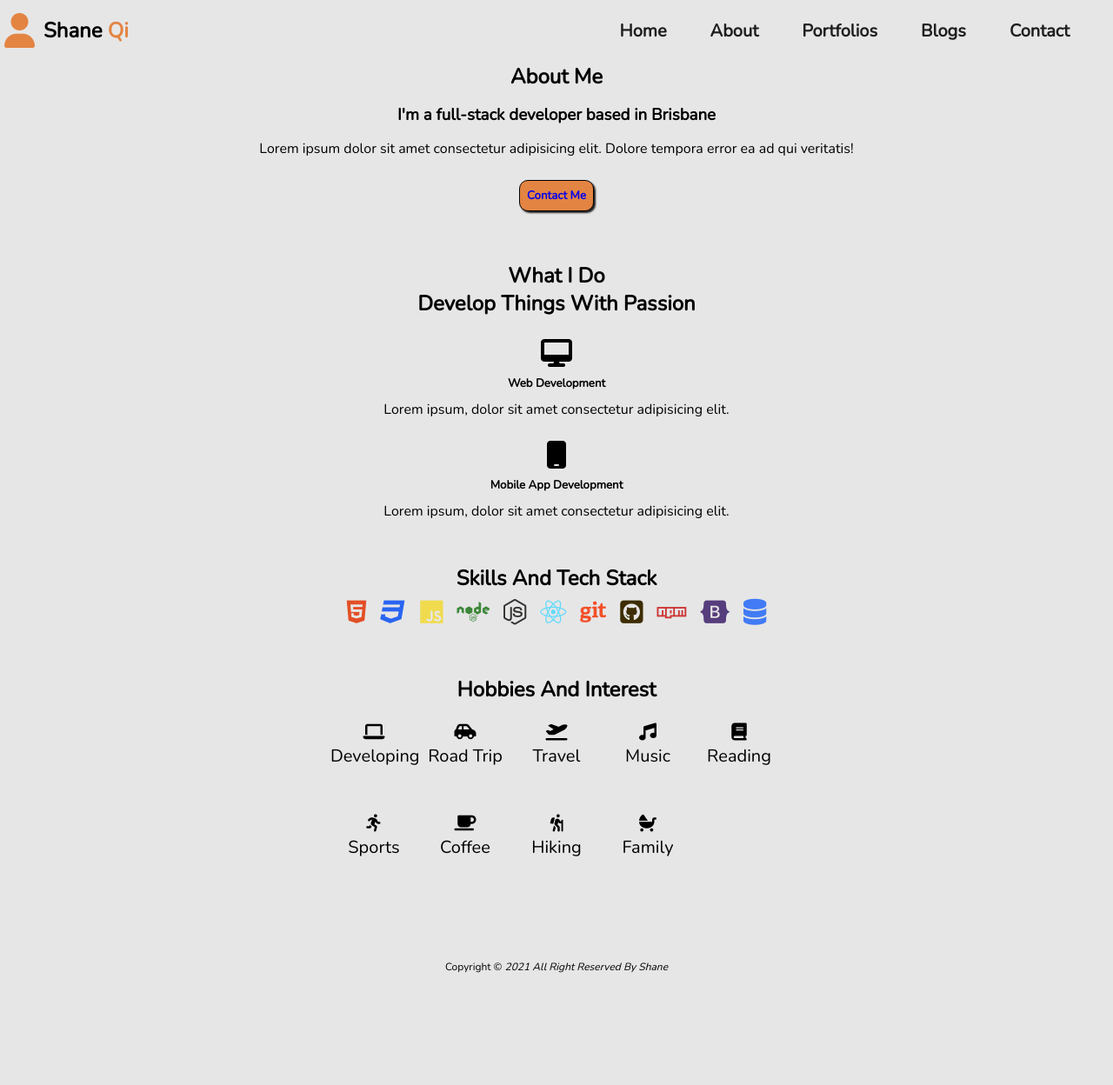
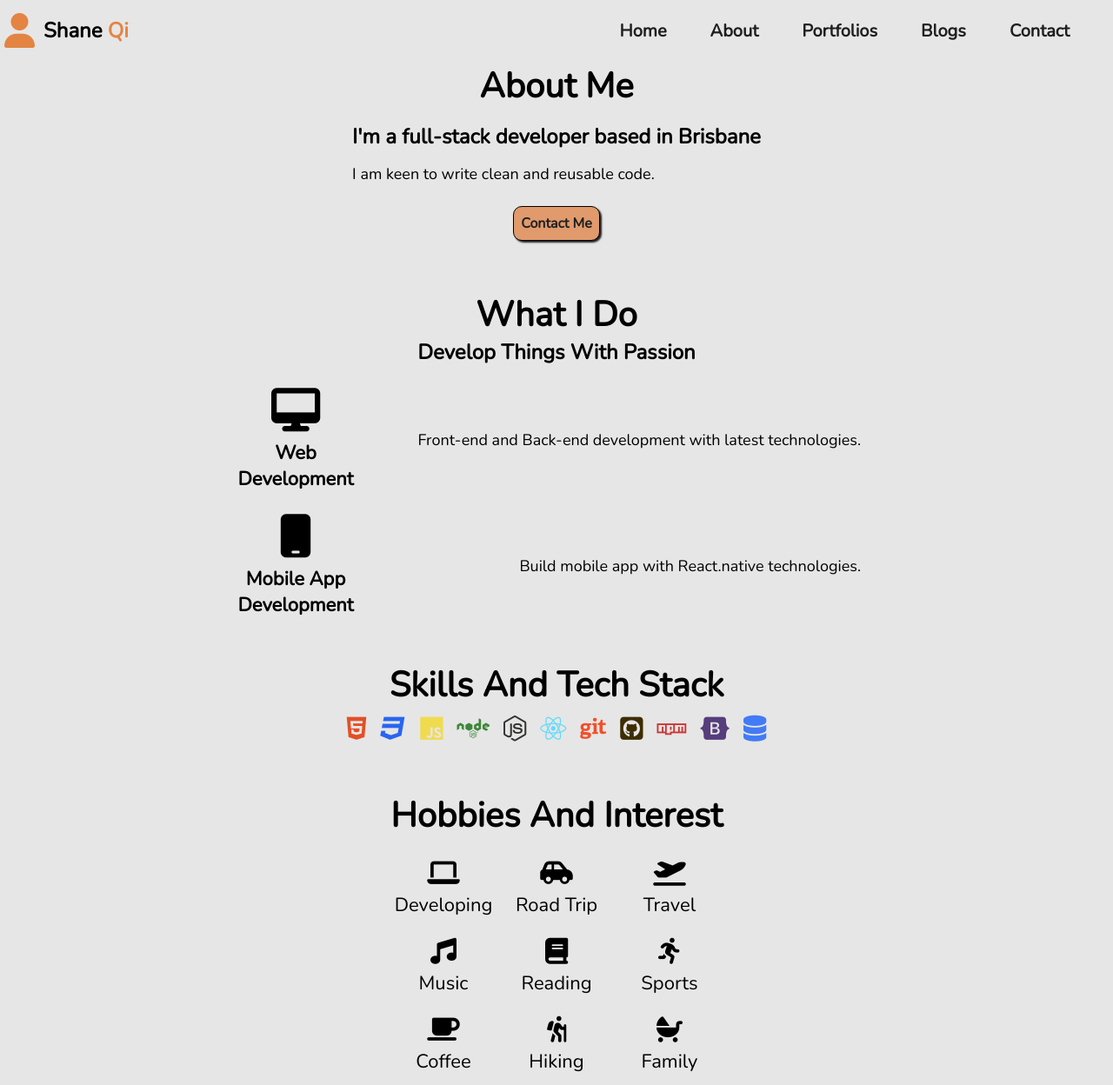
Before and after one commit to shaneqi72/portfolio_ShaneQi, a website: page src/about_page.html in a window 1280 px wide. Shown: the top 1248 px of the page at 87% size. Before the commit the page ends 1120 px from the top, so only its background shows below. Drawn offline with nearby package versions, Linux system fonts and the light colour scheme.

Commit message:
about page, add comments on scss and html

```diff
--- a/src/about_page.html
+++ b/src/about_page.html
@@ -5,16 +5,20 @@
         <meta http-equiv="X-UA-Compatible" content="IE=edge" />
         <meta name="viewport" content="width=device-width, initial-scale=1.0" />
         <title>About me</title>
-    <link rel="preconnect" href="https://fonts.googleapis.com">
-    <link rel="preconnect" href="https://fonts.gstatic.com" crossorigin>
-    <link href="https://fonts.googleapis.com/css2?family=Nunito:wght@200;300&display=swap" rel="stylesheet">
+        <link rel="preconnect" href="https://fonts.googleapis.com" />
+        <link rel="preconnect" href="https://fonts.gstatic.com" crossorigin />
+        <link
+            href="https://fonts.googleapis.com/css2?family=Nunito:wght@200;300&display=swap"
+            rel="stylesheet"
+        />
         <link rel="stylesheet" href="styles/style.css" type="text/css" />
-    <link rel="stylesheet" href="styles/about.css">
+        <link rel="stylesheet" href="styles/about.css" />
         <link
             rel="stylesheet"
             href="https://pro.fontawesome.com/releases/v5.10.0/css/all.css"
             integrity="sha384-AYmEC3Yw5cVb3ZcuHtOA93w35dYTsvhLPVnYs9eStHfGJvOvKxVfELGroGkvsg+p"
-    crossorigin="anonymous"/>
+            crossorigin="anonymous"
+        />
         <link
             rel="stylesheet"
             href="https://pro.fontawesome.com/releases/v5.10.0/css/all.css"
@@ -25,6 +29,7 @@
         <script src="nav.js"></script>
     </head>
     <body>
+        <!-- Navbar -->
         <header class="navbar-container">
             <nav class="navbar">
                 <article class="logo-container">
@@ -44,62 +49,62 @@
                 </ul>
             </nav>
         </header>
-
+        <!-- About me Main section -->
         <main>
+            <!-- Intro -->
             <section class="about_me_section">
                 <h1>About Me</h1>
                 <article>
-
                     <h3>I'm a full-stack developer based in Brisbane</h3>
-            <p>
-              Lorem ipsum dolor sit amet consectetur adipisicing elit. Dolore
-              tempora error ea ad qui veritatis!
-            </p>
+                    <p>I am keen to write clean and reusable code.</p>
                 </article>
-
-            <button class="contact_btn"><a href="contact_page.html">Contact Me</a></button>
+                <a class="contact_btn" href="contact_page.html">Contact Me</a>
             </section>
-
+            <!-- what i do section  -->
             <section class="what_i_do_section">
                 <h1>What I Do</h1>
                 <h2>Develop Things With Passion</h2>
-            <article>
+                <div class="each_container">
+                    <div class="each_title">
                         <i class="fas fa-desktop"></i>
                         <h5>Web Development</h5>
+                    </div>
                     <p>
-                  Lorem ipsum, dolor sit amet consectetur adipisicing elit.
+                        Front-end and Back-end development with latest
+                        technologies.
                     </p>
-            </article>
-            <article>
+                </div>
+                <div class="each_container">
+                    <div class="each_title">
                         <i class="fas fa-mobile"></i>
                         <h5>Mobile App Development</h5>
-                <p>
-                  Lorem ipsum, dolor sit amet consectetur adipisicing elit. </div>
-                </p>
-            </article>
+                    </div>
+                    <p>Build mobile app with React.native technologies.</p>
+                </div>
             </section>
-
+            <!-- skills section -->
             <section class="skills_section">
                 <h1>Skills And Tech Stack</h1>
                 <ul class="icon_group">
-            <li class="html"><i class="fab fa-html5 "></i></li>
+                    <li class="html"><i class="fab fa-html5"></i></li>
                     <li class="css"><i class="fab fa-css3"></i></li>
                     <li class="js"><i class="fab fa-js"></i></li>
                     <li class="node"><i class="fab fa-node"></i></li>
                     <li class="node-js"><i class="fab fa-node-js"></i></li>
                     <li class="react"><i class="fab fa-react"></i></li>
                     <li class="git"><i class="fab fa-git"></i></li>
-            <li class="git-hub"><i class="fab fa-github-square"></i></li>
+                    <li class="git-hub">
+                        <i class="fab fa-github-square"></i>
+                    </li>
                     <li class="npm"><i class="fab fa-npm"></i></li>
                     <li class="bootstrap"><i class="fab fa-bootstrap"></i></li>
                     <li class="database"><i class="fas fa-database"></i></li>
                 </ul>
-
             </section>
-
+            <!-- hobbies section -->
             <section class="hobbies_section">
                 <h1>Hobbies And Interest</h1>
-            <section class="hobbies">
+                <div class="hobbies">
                     <figure>
                         <i class="fas fa-laptop"></i>
                         <figcaption>Developing</figcaption>
@@ -136,13 +141,10 @@
                         <i class="fas fa-baby-carriage"></i>
                         <figcaption>Family</figcaption>
                     </figure>
+                </div>
             </section>
-
-
-        </section>
-
         </main>
-
+        <!-- footer -->
         <footer>
             Copyright &copy; <em>2021 All Right Reserved By Shane</em>
         </footer>
--- a/src/styles/about.scss
+++ b/src/styles/about.scss
@@ -1,14 +1,7 @@
-* {
-    margin: 0;
-    padding: 0;
-    box-sizing: border-box;
-    font-family: 'Nunito', 'Roboto', sans-serif;
-}
-
 $main-bc: #e6e6e6;
 $parimary-font-color: #1f1f1f;
 $secondary-font-color: rgb(247, 241, 241);
-$primary-color: #e38443;
+$primary-color: #e09a6c;
 
 @mixin section {
     display: flex;
@@ -16,7 +9,7 @@ $primary-color: #e38443;
     justify-content: space-between;
     align-items: center;
     margin-bottom: 50px;
-    article {
+    div {
         text-align: center;
     }
 }
@@ -35,7 +28,7 @@ $primary-color: #e38443;
 P {
     margin-top: 10px;
 }
-
+/*  about me section */
 .about_me_section {
     @include section;
     h3 {
@@ -49,18 +42,18 @@ P {
         margin-top: 10px;
     }
 }
-
+/* what i do section */
 .what_i_do_section {
     @include section;
-    article {
+    .each_container {
         margin-top: 15px;
         i {
-            font-size: xx-large;
+            font-size: 50px;
             margin: 10px;
         }
     }
 }
-
+/* skills section*/
 .skills_section {
     @include section;
     .icon_group {
@@ -107,31 +100,98 @@ P {
         }
     }
 }
-
+/* hobbies sectino */
 .hobbies_section {
     @include section;
     .hobbies {
         display: grid;
         width: auto;
         margin: 20px auto;
-        grid-template-columns: 1fr 1fr 1fr;
+        grid-template-columns: repeat(3, minmax(10px, 1fr));
         grid-gap: 5px;
         figure {
-            height: 100px;
+            height: 60px;
             width: 100px;
             text-align: center;
             font-size: 20px;
+            &:hover {
+                color: $primary-color;
+            }
             figcaption {
-                font-size: 20px;
+                font-size: 15px;
             }
         }
     }
 }
-
-@media (min-width: 481px) {
+/* tablet screen */
+@media only screen and (min-width: 481px) and (max-width: 960px) {
+    h1 {
+        font-size: 30px;
+    }
+    p {
+        font-size: 15px;
+    }
+    h3 {
+        font-size: 22px;
+    }
+    h5 {
+        font-size: 20px;
+    }
     .hobbies_section {
         .hobbies {
-            grid-template-columns: 1fr 1fr 1fr 1fr 1fr;
+            grid-template-columns: repeat(3, minmax(30px, 1fr));
+            grid-gap: 8px;
+            figure {
+                height: 70px;
+                width: 120px;
+                font-size: 25px;
+                figcaption {
+                    font-size: 20px;
+                }
+            }
         }
     }
 }
+/* desktop screen */
+@media only screen and (min-width: 961px) {
+    h1 {
+        font-size: 40px;
+    }
+    p {
+        font-size: 18px;
+    }
+    h3 {
+        font-size: 24px;
+    }
+    h5 {
+        font-size: 22px;
+    }
+    .what_i_do_section {
+        .each_container {
+            width: 700px;
+            display: flex;
+            justify-content: space-between;
+            align-items: center;
+            .each_title {
+                width: 100px;
+                display: flex;
+                flex-direction: column;
+                align-items: center;
+                justify-content: center;
+            }
+        }
+    }
+    .hobbies_section {
+        .hobbies {
+            grid-gap: 10px;
+            figure {
+                height: 80px;
+                width: 120px;
+                font-size: 30px;
+                figcaption {
+                    font-size: 22px;
+                }
+            }
+        }
+    }
+}
```
Also changed, not shown: src/styles/about.css, 1 other file. Lines whose indentation alone changed are shown as unchanged.
